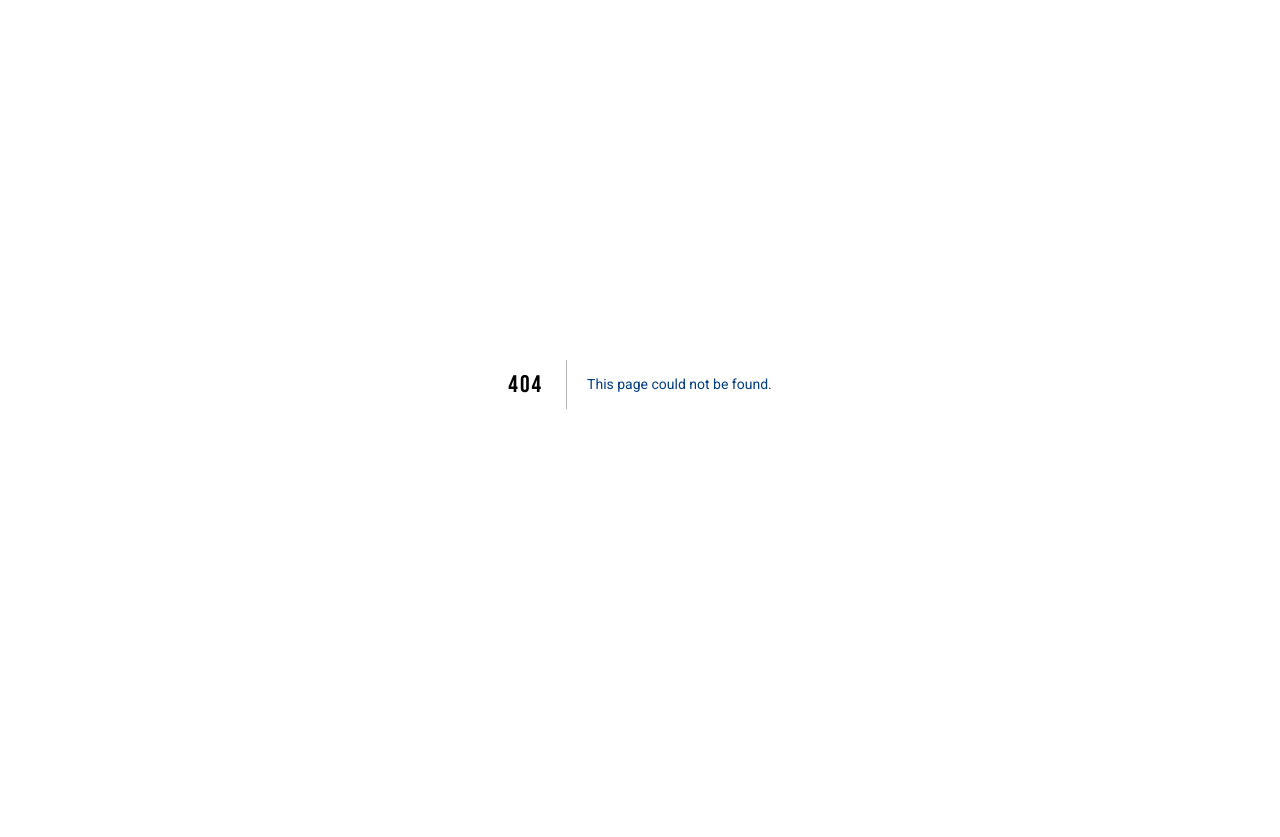
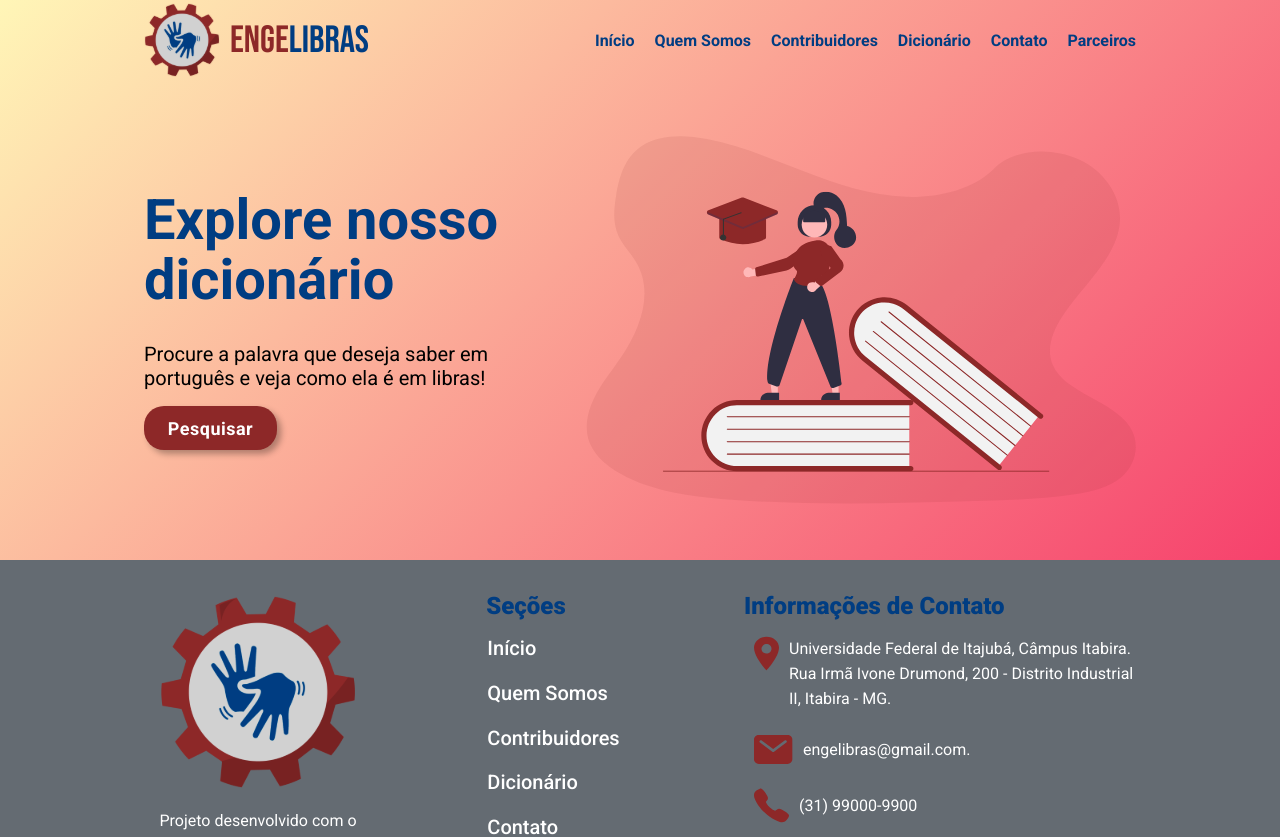
Before and after one commit to ThiagooKings/engelibras, a Next.js app: page /dicionario in a window 1280 px wide. Before the commit this address had no page. Shown: the top 837 px of the page. Before the commit the page ends 800 px from the top, so only its background shows below. Built offline with nearby package versions, Linux system fonts and the light colour scheme.

Commit message:
Criação da página do dicionario com banner pronto

```diff
--- a/src/components/Menu.tsx
+++ b/src/components/Menu.tsx
@@ -11,7 +11,7 @@ export function Menu() {
             </div>
             <div className={styles.linksMenu}>
                 <ul>
-                    <li><a href="">Início</a></li>
+                    <li><a href="http://localhost:3000">Início</a></li>
                     <li><a href="">Quem Somos</a></li>
                     <li><a href="">Contribuidores</a></li>
                     <li><a href="">Dicionário</a></li>
--- /dev/null
+++ b/src/pages/dicionario.tsx
@@ -0,0 +1,39 @@
+import Head from "next/head";
+import React from "react";
+import { Menu } from '../components/Menu';
+import { Rodape } from "../components/Rodape";
+import styles from '../styles/pages/Dicionario.module.css'
+
+export default function Dicionario() {
+    return (
+        <div>
+            <Head>
+                <title>Dicionario | Engelibras</title>
+            </Head>
+            <main>
+                {/* Seção do Banner */}
+                <section className={`${styles.containerFluid} ${styles.sectionBanner}`}>
+                    <Menu />
+                    <div className={styles.conteudoBanner}>
+                        <div className={styles.textoBanner}>
+                            <h2> Explore nosso dicionário </h2>
+                            <span>
+                                Procure a palavra que deseja saber em português
+                                e veja como ela é em libras!
+                            </span>
+                            <a href="" target="_blank"><button>Pesquisar</button></a>
+                        </div>
+                        <div className={styles.imagemBanner}>
+                            <img src="img/layout/imgbannerdicionario.svg" />
+                        </div>
+                    </div>
+
+                </section>
+            </main>
+            {/* Seção do Rodape */}
+            <section>
+                <Rodape />
+            </section>
+        </div>
+    );
+}
--- /dev/null
+++ b/src/styles/pages/Dicionario.module.css
@@ -0,0 +1,39 @@
+.containerFluid{
+    width: 100%;
+    margin: 0 auto;
+  }
+
+  .sectionBanner{
+    background: linear-gradient(135deg, #FFF6B7 0%, #F6416C 100%);
+    height: 70vh;
+  }
+
+  .conteudoBanner{
+    max-width: 992px;
+    margin: 0 auto;
+    gap: 1rem;
+    display: grid;
+    grid-template-columns: 1fr 1fr;
+    height: 60vh;
+    }
+
+    .textoBanner{
+        display: flex;
+        flex-direction: column;
+        justify-content: center;
+    }
+
+    .textoBanner span{
+        font-size: 1.25rem;
+        padding-bottom: 1rem;
+      }
+
+      .imagemBanner{
+        display: flex;
+        align-items: center;
+      }
+
+      .imagemBanner img{
+        width: 550px;
+        height: auto;
+      }
```
Also changed, not shown: src/pages/index.tsx (+7 -7 lines), public/img/layout/imgbannerdicionario.svg (added).
